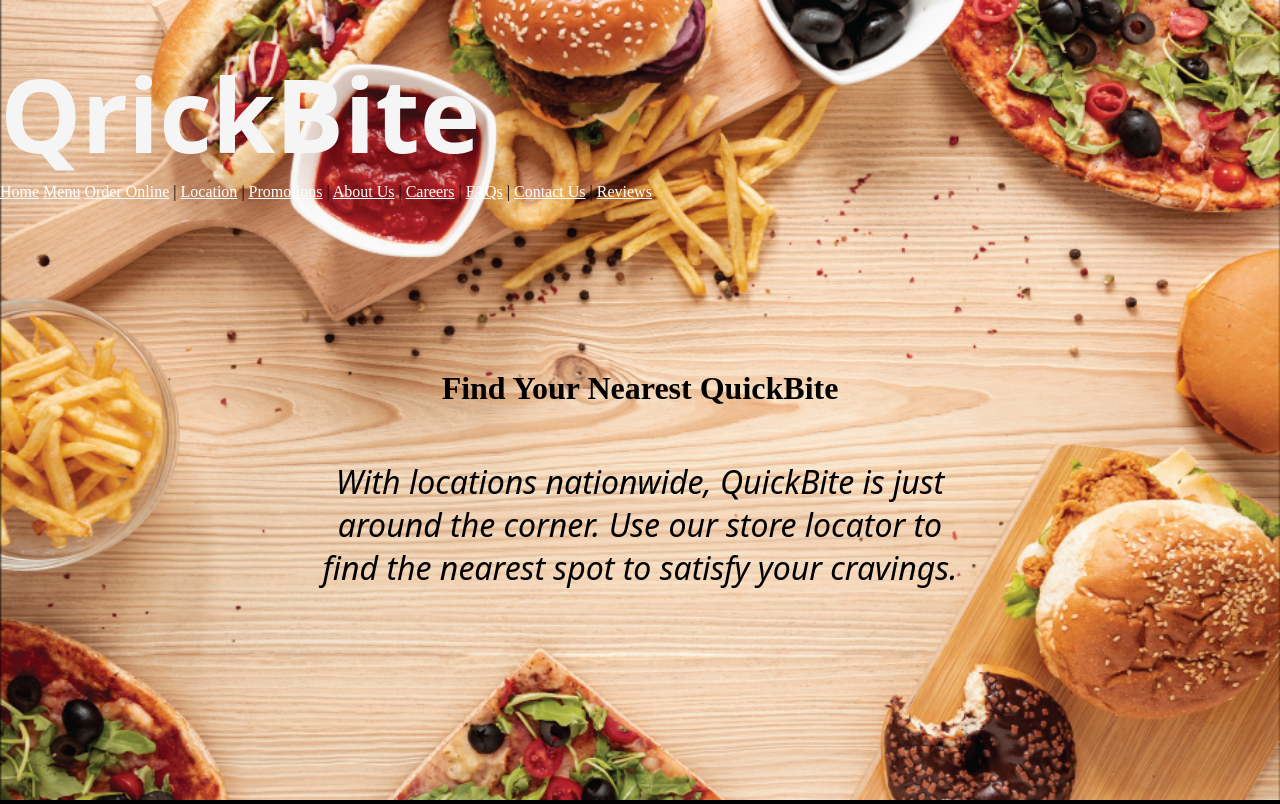
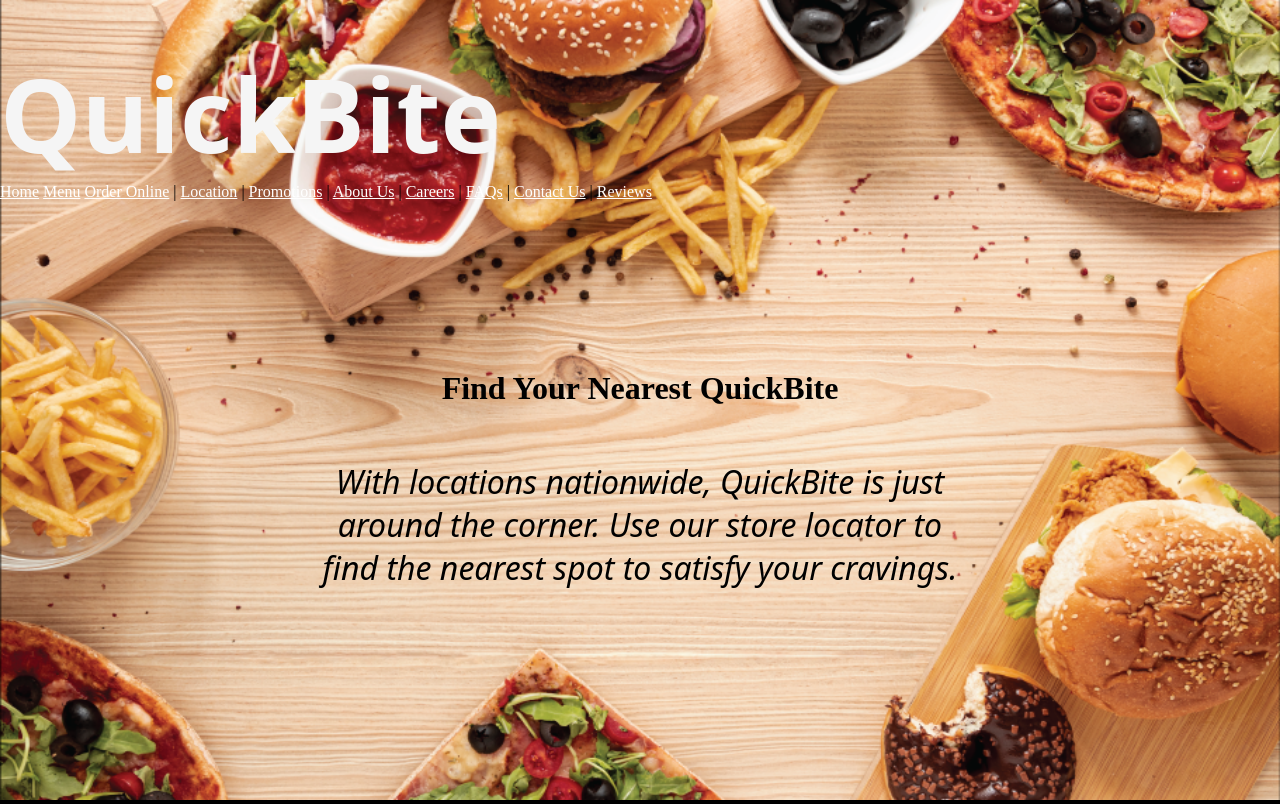
Before and after one commit to AnwarGalen/QuickBite, a plain HTML site: page Location.html in a window 1280 px wide. Drawn offline with Linux system fonts and the light colour scheme.

Commit message:
Update Location.html

```diff
--- a/Location.html
+++ b/Location.html
@@ -12,7 +12,7 @@
     <div class="content-wrapper">
         <img src="img8.png">
         <div class="text-wrapper">
-            <h1>QrickBite</h1>
+            <h1>QuickBite</h1>
             <nav>
                 <a href="index.html">Home</a>
                 <a href="Menu.html">Menu</a>
```
